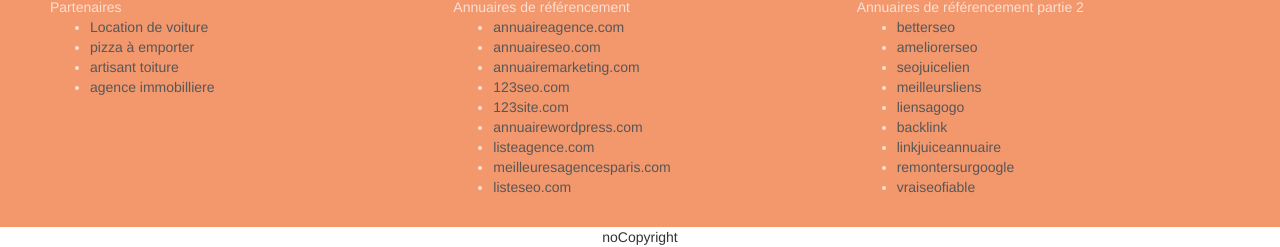
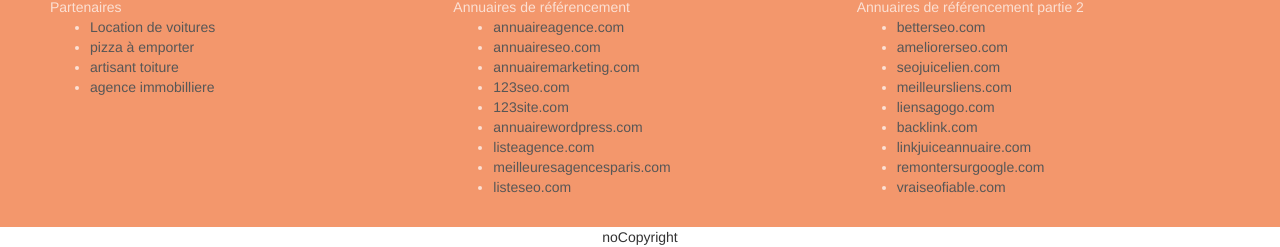
Before and after one commit to antho635/projet-4, a plain HTML site: page index.html in a window 1280 px wide. Shown: the part 4038-4285 px from the top of the page. Drawn offline with nearby package versions, Linux system fonts and the light colour scheme; files whose address does not match are found by name; a web font is replaced by a local one.

Commit message:
modif visu partenaires

```diff
--- a/index.html
+++ b/index.html
@@ -434,7 +434,7 @@
                                 <div class="col-sm-4">Partenaires
 
                                     <ul>
-                                        <li><a href="voiture.com">Location de voiture</a></li>
+                                        <li><a href="voiture.com">Location de voitures</a></li>
                                         <li><a href="pizza.com">pizza à emporter</a></li>
                                         <li><a href="matoiture.com">artisant toiture</a></li>
                                         <li><a href="immobilierseo.com">agence immobilliere</a></li>
@@ -457,15 +457,15 @@
                                 </div>
                                 <div class="col-sm-4">Annuaires de référencement partie 2
                                     <ul>
-                                        <li><a href="betterseo.com">betterseo</a></li>
-                                        <li><a href="ameliorerseo.com">ameliorerseo</a></li>
-                                        <li><a href="seojuicelien.com">seojuicelien</a></li>
-                                        <li><a href="meilleursliens.com">meilleursliens</a></li>
-                                        <li><a href="liensagogo.com">liensagogo</a></li>
-                                        <li><a href="backlink.com">backlink</a></li>
-                                        <li><a href="linkjuiceannuaire.com">linkjuiceannuaire</a></li>
-                                        <li><a href="remontersurgoogle.com">remontersurgoogle</a></li>
-                                        <li><a href="vraiseofiable.com">vraiseofiable</a></li>
+                                        <li><a href="betterseo.com">betterseo.com</a></li>
+                                        <li><a href="ameliorerseo.com">ameliorerseo.com</a></li>
+                                        <li><a href="seojuicelien.com">seojuicelien.com</a></li>
+                                        <li><a href="meilleursliens.com">meilleursliens.com</a></li>
+                                        <li><a href="liensagogo.com">liensagogo.com</a></li>
+                                        <li><a href="backlink.com">backlink.com</a></li>
+                                        <li><a href="linkjuiceannuaire.com">linkjuiceannuaire.com</a></li>
+                                        <li><a href="remontersurgoogle.com">remontersurgoogle.com</a></li>
+                                        <li><a href="vraiseofiable.com">vraiseofiable.com</a></li>
                                     </ul>
                                 </div>
                             </div>
```
